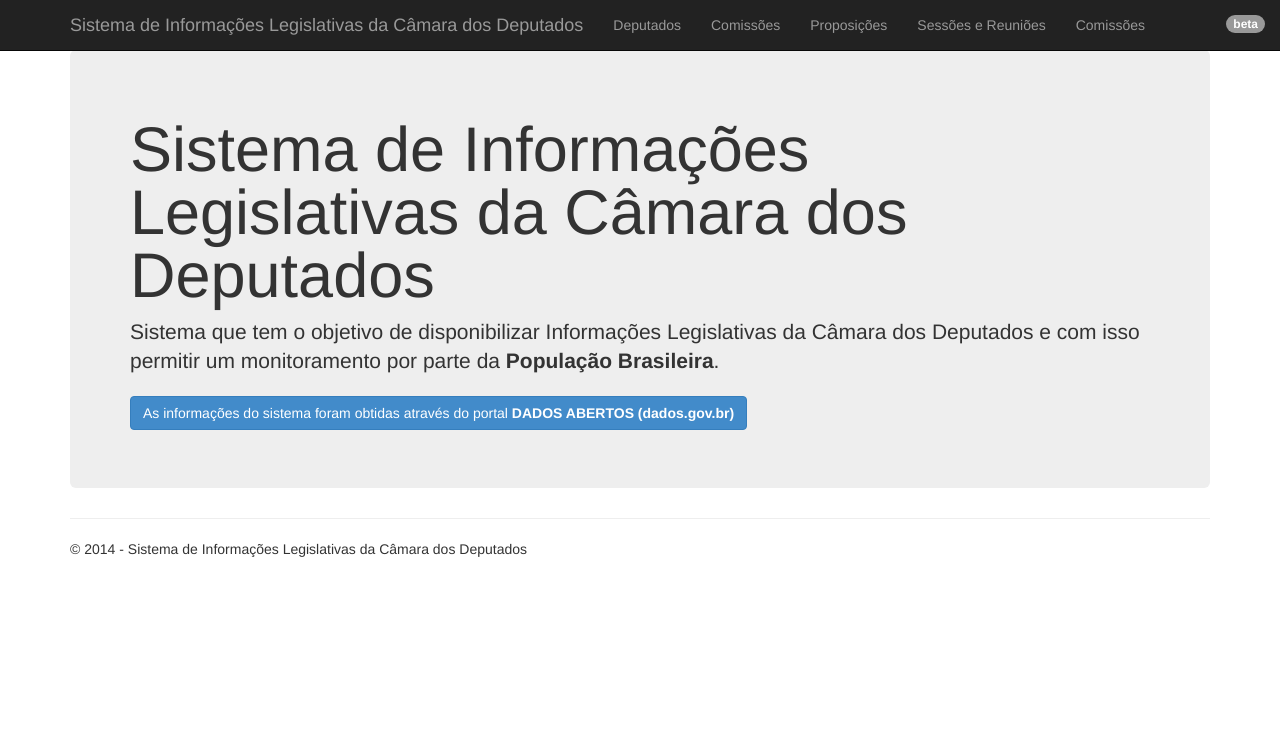
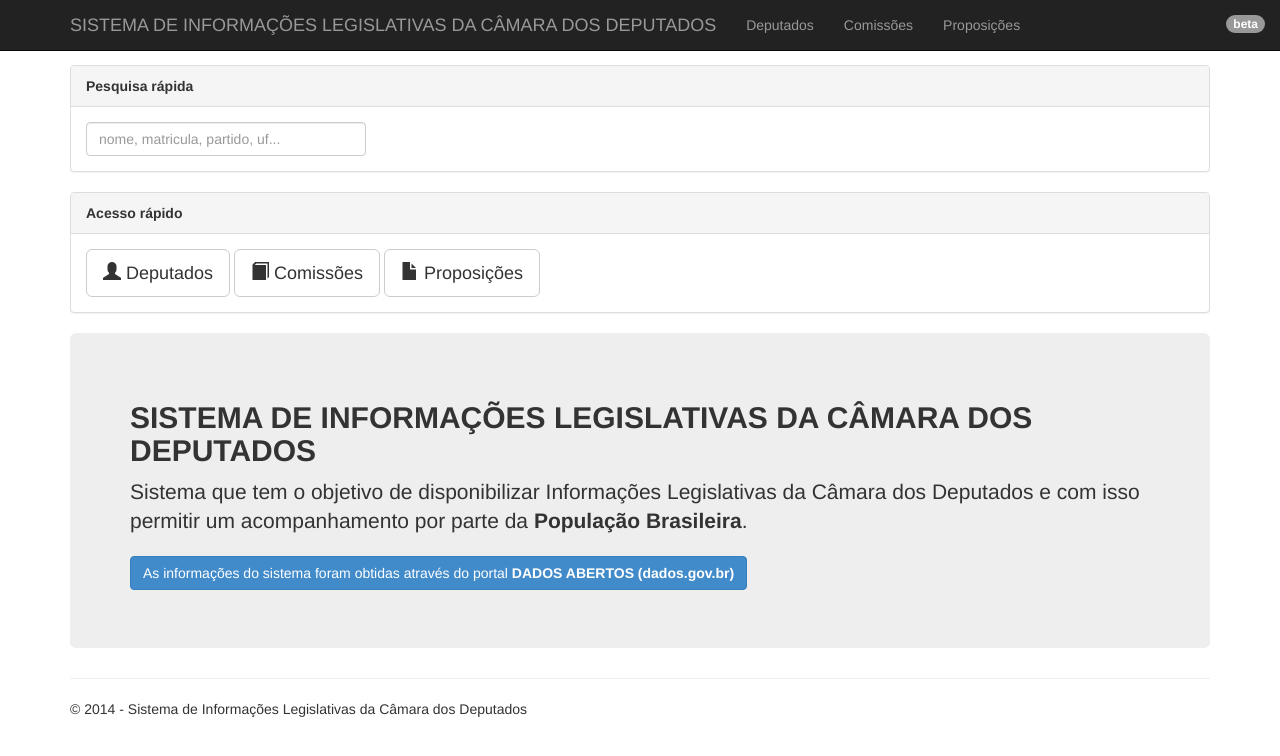
Before and after one commit to meloko23/SILCD, an ASP.NET MVC app: page / in a window 1280 px wide. Shown: the top 756 px of the page. Run offline with ASP.NET Core 8 and stand-ins for ASP.NET MVC 5, Linux system fonts and the light colour scheme; the project's own start-up code is not run, and a stand-in starts its controllers and pages; some libraries are stand-ins or nearby versions.

Commit message:
Alterações de layout

```diff
--- a/SILCD/Views/Home/Index.cshtml
+++ b/SILCD/Views/Home/Index.cshtml
@@ -1,9 +1,40 @@
 @{
     ViewBag.Title = "Sistema de Informações Legislativas da Câmara dos Deputados";
 }
+<style>
+    .panel{
+        margin-top:15px;
+    }
+</style>
+<div class="panel panel-default">
+    <div class="panel-heading"><strong>Pesquisa rápida</strong></div>
+    <div class="panel-body">
+        <div class="form-group">
+            @Html.TextBox("txtPesquisa", null, new { @class = "form-control col-lg-8", @placeholder = "nome, matricula, partido, uf..." })
+        </div>
+    </div>
+</div>
+
+<div class="panel panel-default">
+    <div class="panel-heading"><strong>Acesso rápido</strong></div>
+    <div class="panel-body">
+        <a href="@Url.Action("Index","Deputados")" class="btn btn-default btn-lg">
+            <span class="glyphicon glyphicon-user"></span>
+            Deputados
+        </a>
+        <button type="button" class="btn btn-default btn-lg">
+            <span class="glyphicon glyphicon-book"></span>
+            Comissões
+        </button>
+        <button type="button" class="btn btn-default btn-lg">
+            <span class="glyphicon glyphicon-file"></span>
+            Proposições
+        </button>
+    </div>
+</div>
 
 <div class="jumbotron">
-    <h1>Sistema de Informações Legislativas da Câmara dos Deputados</h1>
-    <p class="lead">Sistema que tem o objetivo de disponibilizar Informações Legislativas da Câmara dos Deputados e com isso permitir um monitoramento por parte da <strong>População Brasileira</strong>.</p>
+    <h2><strong>SISTEMA DE INFORMAÇÕES LEGISLATIVAS DA CÂMARA DOS DEPUTADOS</strong></h2>
+    <p class="lead">Sistema que tem o objetivo de disponibilizar Informações Legislativas da Câmara dos Deputados e com isso permitir um acompanhamento por parte da <strong>População Brasileira</strong>.</p>
     <p><a href="http://dados.gov.br/dataset/informacoes-legislativas-da-camara-dos-deputados" class="btn btn-primary btn-large" target="_blank">As informações do sistema foram obtidas através do portal <strong>DADOS ABERTOS (dados.gov.br)</strong></a></p>
 </div>
--- a/SILCD/Views/Shared/_Layout.cshtml
+++ b/SILCD/Views/Shared/_Layout.cshtml
@@ -3,7 +3,7 @@
 <head>
     <meta charset="utf-8" />
     <meta name="viewport" content="width=device-width, initial-scale=1.0">
-    <title>@ViewBag.Title - Sistema de Informações Legislativas da Câmara dos Deputados</title>
+    <title>Sistema de Informações Legislativas da Câmara dos Deputados</title>
     @Styles.Render("~/Content/css")
     @Scripts.Render("~/bundles/modernizr")
 
@@ -18,15 +18,13 @@
                     <span class="icon-bar"></span>
                     <span class="icon-bar"></span>
                 </button>
-                @Html.ActionLink("Sistema de Informações Legislativas da Câmara dos Deputados", "Index", "Home", null, new { @class = "navbar-brand" })
+                @Html.ActionLink("SISTEMA DE INFORMAÇÕES LEGISLATIVAS DA CÂMARA DOS DEPUTADOS", "Index", "Home", null, new { @class = "navbar-brand" })
             </div>
             <div class="navbar-collapse collapse">
                 <ul class="nav navbar-nav">
                     <li>@Html.ActionLink("Deputados", "Index", "Deputados")</li>
                     <li>@Html.ActionLink("Comissões", "Index", "Comissoes")</li>
                     <li>@Html.ActionLink("Proposições", "Index", "Proposicoes")</li>
-                    <li>@Html.ActionLink("Sessões e Reuniões", "Index", "SessaoReuniao")</li>
-                    <li>@Html.ActionLink("Comissões", "Index", "Comissoes")</li>
                 </ul>
             </div>
         </div>
```
Also changed, not shown: SILCD/App_Start/BundleConfig.cs (+4 -6 lines), SILCD/Views/Deputados/Index.cshtml (+16 -12 lines).
